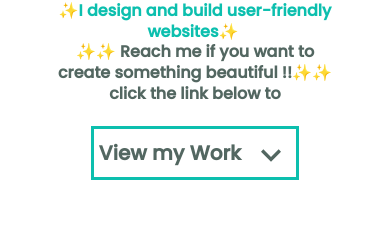
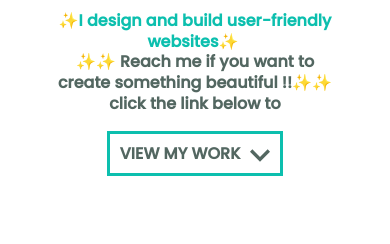
Before and after one commit to Eunnylans/Eunice_Portfolio, a React (Create React App) app: page / in a window 390 px wide. Shown: the part 431-675 px from the top of the page. Built offline with nearby package versions, Linux system fonts and the light colour scheme; a web font is replaced by a local one.

Commit message:
Updating Hero Component

```diff
--- a/src/Components/Hero.js
+++ b/src/Components/Hero.js
@@ -32,13 +32,14 @@ const Hero = () => {
           <LinkScroll
             // className="hamburger-nav-link"
             // activeClass="nav-link-active"
+            className="hero-view"
             to="projects"
             spy={true}
             smooth={true}
             offset={-20}
             duration={700}
           >
-            View my Work
+            view my work
             <KeyboardArrowDownIcon className="icon" />
           </LinkScroll>{" "}
         </p>
--- a/src/styles/components/_hero.scss
+++ b/src/styles/components/_hero.scss
@@ -41,9 +41,9 @@
         font-family: "Poppins Medium";
       }
 
-      a {
+      .hero-view {
         justify-content: space-between;
-        font-size: $fontsize-largeText;
+        font-size: $fontsize-midText;
         background-color: $white;
         color: $darkgreen;
         border: 3px solid $aqua;
@@ -51,7 +51,8 @@
         font-weight: bold;
         line-height: 1.3;
         text-align: center;
-        padding: 10px 5px;
+        padding: 8px 0px 8px 10px;
+        text-transform: uppercase;
         &:hover {
           background-color: $aqua;
           border-color: #cef1ee;
@@ -59,11 +60,10 @@
         }
 
         .icon {
-          height: 100px;
-          width: 50px;
-          padding-left: 10px;
-          font-size: larger;
-          font-weight: bolder;
+          height: 80px;
+          width: 40px;
+          // font-size: larger;
+          // font-weight: bolder;
         }
       }
     }
@@ -77,7 +77,7 @@
         color: $aqua;
       }
 
-      a {
+      .hero-view {
         color: $white;
         background-color: $darkgray;
         border-color: white;
@@ -116,8 +116,8 @@
 
       p {
         font-size: $fontsize-midText;
-        button {
-          font-size: $fontsize-midText;
+        .hero-view {
+          font-size: $fontsize-minText;
         }
       }
     }
@@ -138,7 +138,7 @@
 
       p {
         font-size: $fontsize-minText;
-        button {
+        .hero-view {
           font-size: $fontsize-minText;
         }
       }
@@ -161,7 +161,7 @@
 
       p {
         font-size: $fontsize-minText;
-        button {
+        .hero-view {
           font-size: $fontsize-minText;
         }
       }
@@ -184,7 +184,7 @@
 
       p {
         font-size: $fontsize-smallText;
-        button {
+        .hero-view {
           font-size: $fontsize-smallText;
         }
       }
@@ -207,7 +207,7 @@
 
       p {
         font-size: $fontsize-minText;
-        button {
+        .hero-view {
           font-size: $fontsize-minText;
         }
       }
@@ -230,7 +230,7 @@
 
       p {
         font-size: $fontsize-minText;
-        button {
+        .hero-view {
           font-size: $fontsize-minText;
         }
       }
--- a/src/styles/components/_navbar.scss
+++ b/src/styles/components/_navbar.scss
@@ -82,7 +82,7 @@
   }
 }
 
-@media only screen and (min-width: 767px) and (max-width: 1280px) {
+@media only screen and (max-width: 767px) {
   .navbar {
     height: 4.3rem;
     min-width: 100%;
@@ -136,7 +136,7 @@
   }
 }
 
-@media only screen and (min-width: 421px) and (max-width: 540px) {
+@media only screen  and (max-width: 540px) {
   .navbar {
     height: 4.3rem;
     width: auto;
@@ -171,7 +171,7 @@
   }
 }
 
-@media only screen and (min-width: 280px) and (max-width: 420px) {
+@media only screen and (max-width: 420px) {
   .navbar {
     height: 10%;
     max-width: 100%;
```
